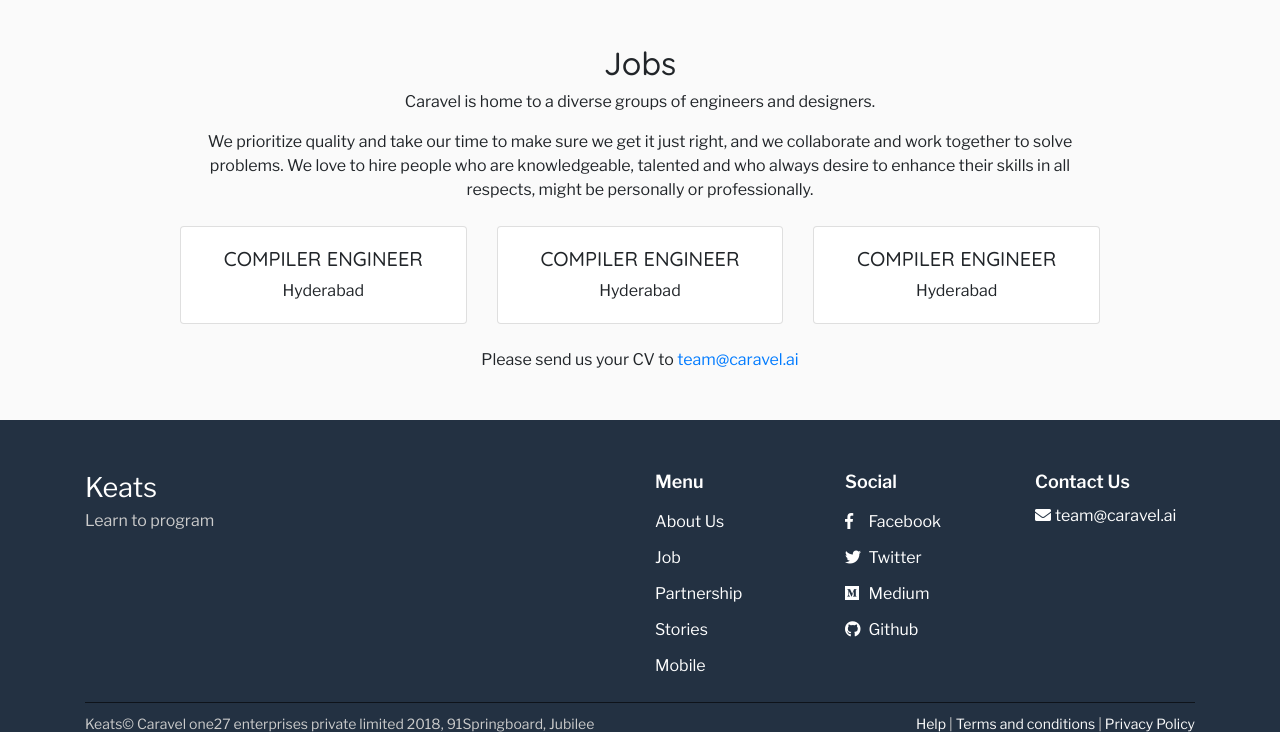
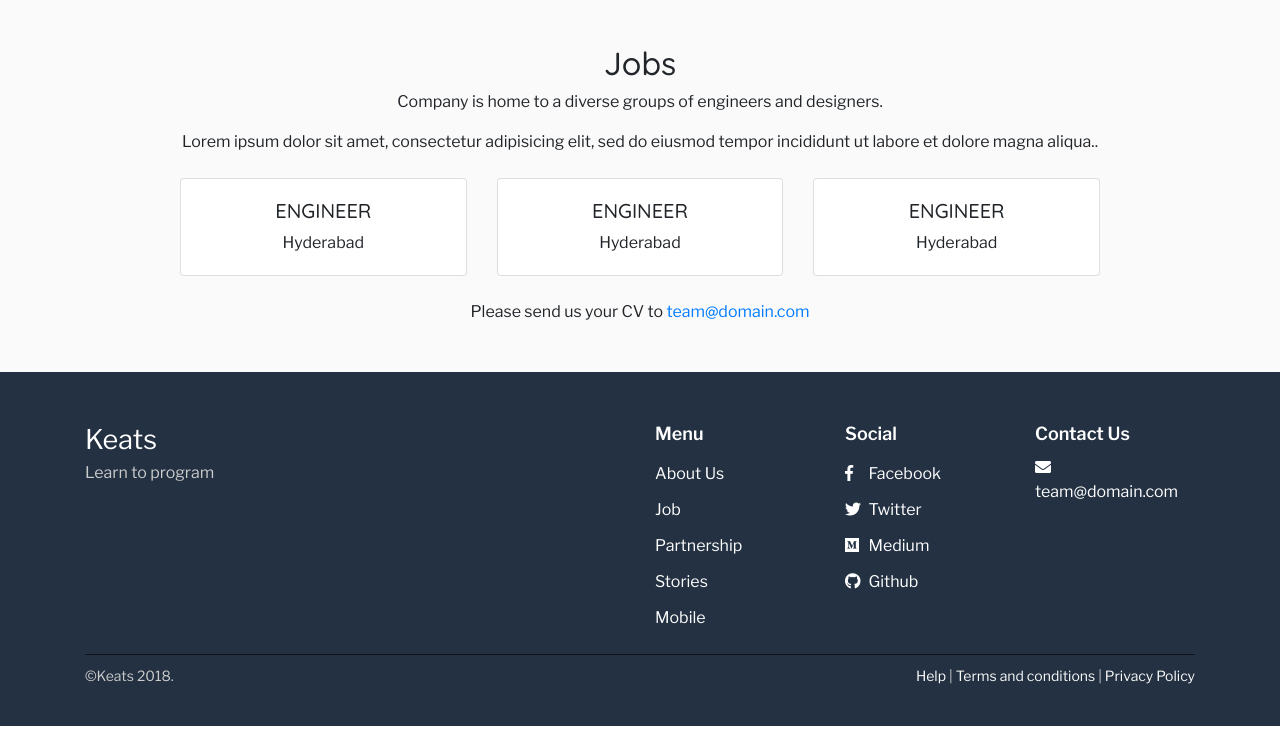
Before and after one commit to jaichandrakanthreddy/liquidworkings.github.io, a Jekyll site: the page built from job.html, in a window 1280 px wide and 900 px high, scrolled down 736 px, cut to the strip 168-900 px from the top of the window. Built offline with Jekyll 4.4.1, drawn with Linux system fonts in a browser that asks for light colours; nearby versions of some CDN libraries; some of the changed text lies outside the part shown.

```diff
--- a/_includes/footer.html
+++ b/_includes/footer.html
@@ -23,13 +23,13 @@
         </div>
         <div class="col-12 col-sm-12 col-md-2 mt-2 mb-3">
           <div class="footer-title">Contact Us</div>
-          <a class="footer-contact-link" href="mailto:team@caravel.ai"><i class="fa fa-envelope" aria-hidden="true"></i>team@caravel.ai</a>
+          <a class="footer-contact-link" href="mailto:team@caravel.ai"><i class="fa fa-envelope" aria-hidden="true"></i>team@domain.com</a>
         </div>
       </div>
       <div class="copyright-underline"></div>
       <div class="row">
         <div class="col-md-6 copyright-text">
-          Keats© Caravel one27 enterprises private limited 2018, 91Springboard, Jubilee Enclave, HITEC City, Hyderabad, Telangana 500081.
+          ©Keats 2018.
         </div>
         <div class="col-md-6 copyright-terms text-md-right text-sm-left">
           <a href="/help">Help</a> | <a href="/terms">Terms and conditions</a> | <a href="/privacy">Privacy Policy</a>
--- a/job.html
+++ b/job.html
@@ -25,13 +25,13 @@ title: "- Job"
       <div class="col-md-10 text-center">
         <h2>Jobs</h2>
         <div class="-underline""></div>
-        <p class="mt-2">Caravel is home to a diverse groups of engineers and designers.</p>
-        <p class="mt-2">We prioritize quality and take our time to make sure we get it just right, and we collaborate and work together to solve problems. We love to hire people who are knowledgeable, talented and who always desire to enhance their skills in all respects, might be personally or professionally.</p>
+        <p class="mt-2">Company is home to a diverse groups of engineers and designers.</p>
+        <p class="mt-2">Lorem ipsum dolor sit amet, consectetur adipisicing elit, sed do eiusmod tempor incididunt ut labore et dolore magna aliqua..</p>
         <div class="row mt-4">
           <div class="col-md-4">
             <div class="card">
               <div class="card-body">
-                <h5 class="text-uppercase">compiler engineer</h5>
+                <h5 class="text-uppercase"> engineer</h5>
                 <div class="text-capitalize">hyderabad</div>
               </div>
             </div>
@@ -39,7 +39,7 @@ title: "- Job"
           <div class="col-md-4">
             <div class="card">
               <div class="card-body">
-                <h5 class="text-uppercase">compiler engineer</h5>
+                <h5 class="text-uppercase"> engineer</h5>
                 <div class="text-capitalize">hyderabad</div>
               </div>
             </div>
@@ -47,14 +47,14 @@ title: "- Job"
           <div class="col-md-4">
             <div class="card">
               <div class="card-body">
-                <h5 class="text-uppercase">compiler engineer</h5>
+                <h5 class="text-uppercase"> engineer</h5>
                 <div class="text-capitalize">hyderabad</div>
               </div>
             </div>
           </div>
         </div>
         <div class="mt-4">
-          <span>Please send us your CV to <a href="#">team@caravel.ai</a></span>
+          <span>Please send us your CV to <a href="#">team@domain.com</a></span>
         </div>
       </div>
     </div>
--- a/partnership.html
+++ b/partnership.html
@@ -70,11 +70,7 @@ title: "- Pratnership"
         <p>If you would like to know more about this collaboration or would you like a arrange a</p>
         <div class="copyright-underline"></div>
         <p class="mt-3">
-          demonstation, contact <a href="#">team@caravel.ai</a>
-          <br>
-          or alternatively, speak to Sriram Verrraghanta at
-          <br>
-          Caravel.AI, <a href="#">sriram@caravel.ai</a>
+          demonstation, contact <a href="#">team@domain.com</a>
         </p>
       </div>
     </div>
```
Also changed, not shown: about.html (+5 -5 lines), index.html (+0 -73 lines).
